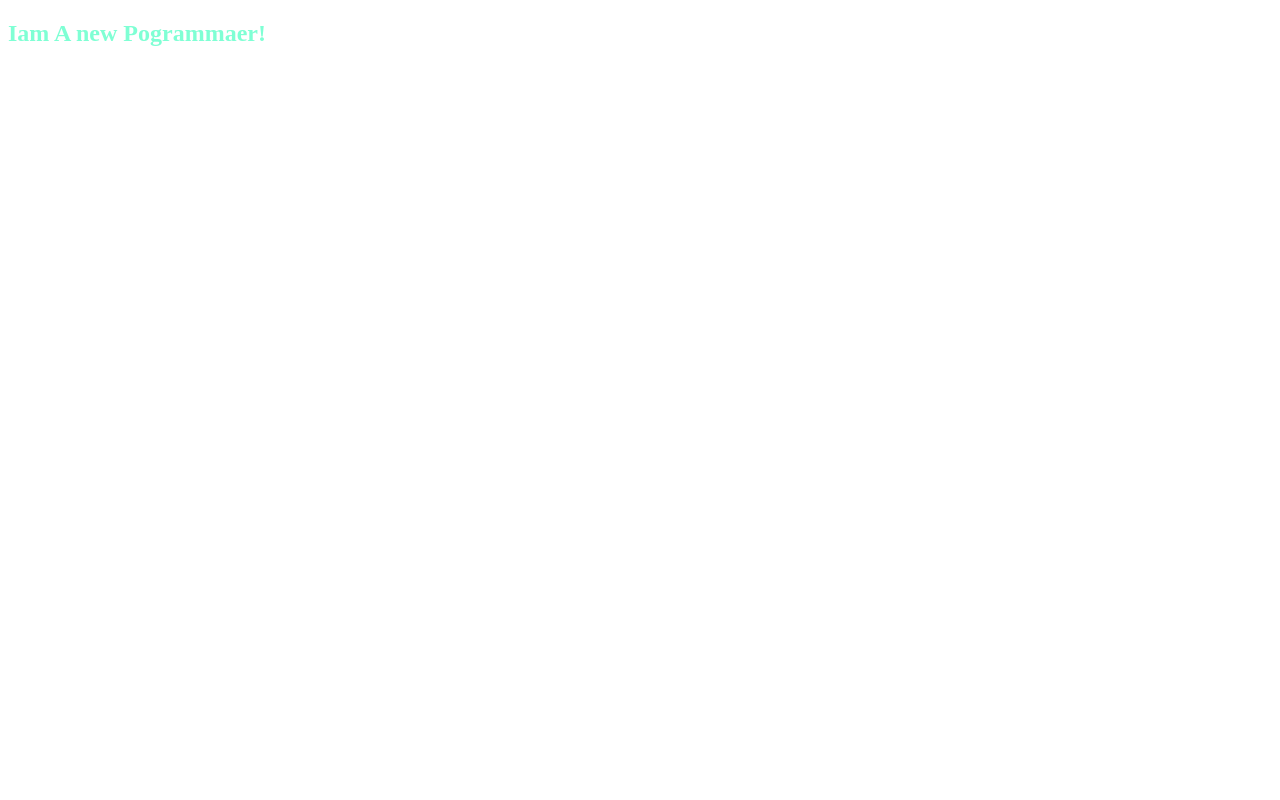
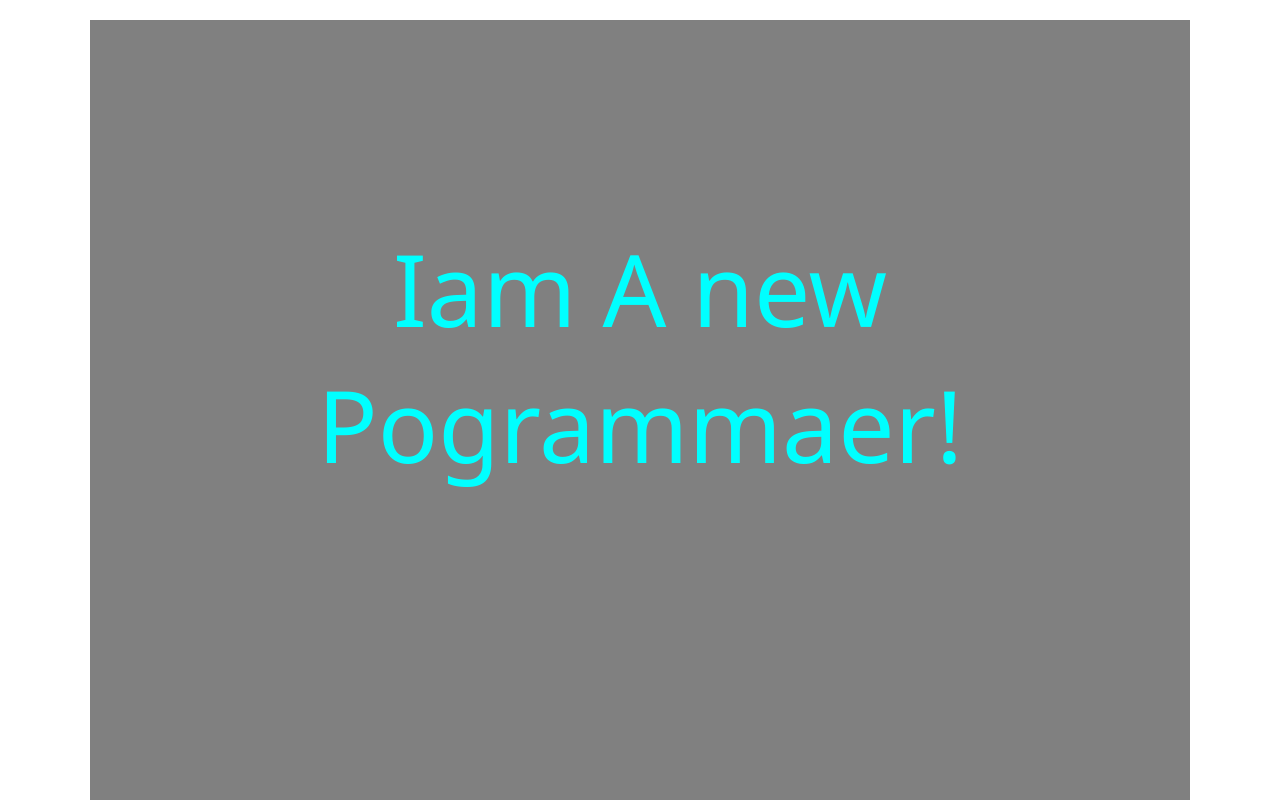
Before and after one commit to yeasirprogrammer/Html-Css-Conseptional-01, a plain HTML site: page index.html in a window 1280 px wide. Shown: the top 800 px of the page. Drawn offline with Linux system fonts and the light colour scheme.

Commit message:
create section an heading

```diff
--- a/css/style.css
+++ b/css/style.css
@@ -1,3 +1,24 @@
+*{
+    margin: 0;
+    padding: 0;
+}
 h2{
-    color: aquamarine;
+    color: rgb(176, 232, 8);
+    text-align: center;
+    font-weight:500 ;
+    font-family:'Segoe UI', Tahoma, Geneva, Verdana, sans-serif ;
+    font-size: 100px;
+
 }
+#heading-paranet{
+    background-color: grey;
+    height: 600px;
+    padding: 200px;
+    width: 700px;
+    /* margin-top: 40px;
+    margin-bottom: 10px;
+    margin-left: auto;
+    margin-right: auto; */
+    margin: 20px auto;
+
+}
--- a/index.html
+++ b/index.html
@@ -6,8 +6,16 @@
     <title>Kickstar Html</title>
     <link rel="stylesheet" href="./css/style.css">
     <link rel="shortcut icon" href="./Asset/icons8-html-48.png" type="image/x-icon">
+    <style>
+        h2{
+            color: aqua;
+        }
+    </style>
 </head>
 <body>
-    <h2>Iam A new Pogrammaer!</h2>
+    <div id="heading-paranet">
+        <h2>Iam A new Pogrammaer!</h2>
+    </div>
+
 </body>
 </html>
```
